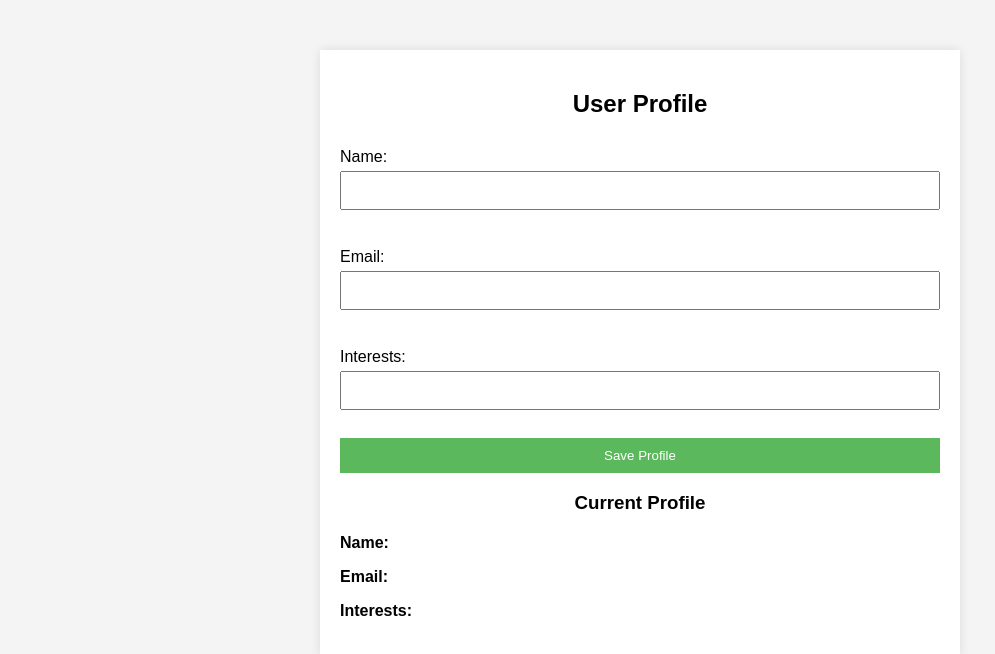
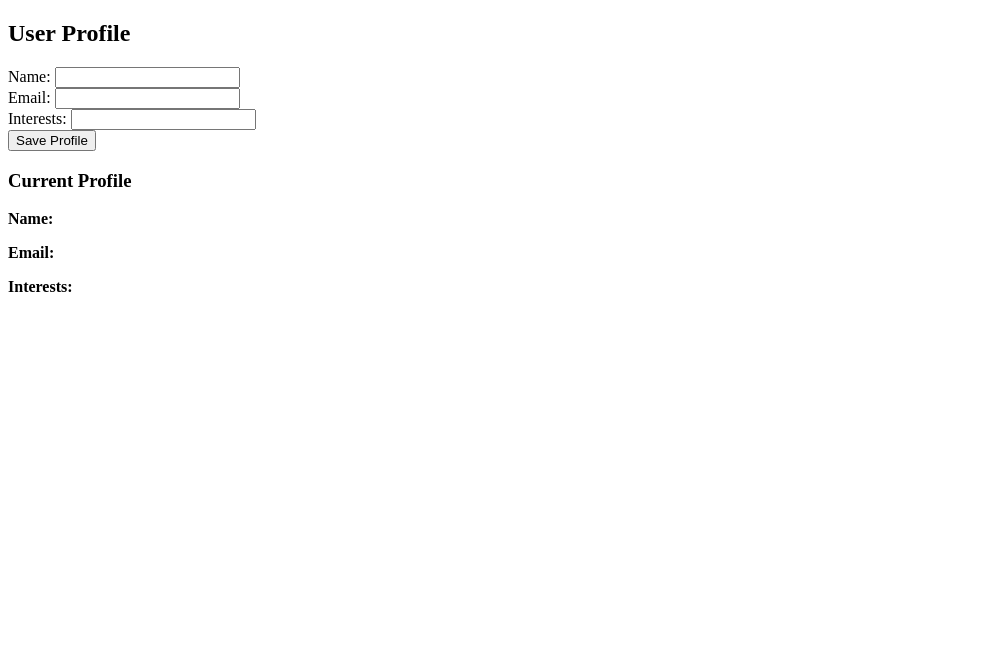
Before and after one commit to Wasiue03/microservices, a website: page user-profile/index.html in a window 1280 px wide. Shown: the whole page, without its empty margins (0-995 px from the left). Drawn offline with Linux system fonts and the light colour scheme; no server answers.

```diff
--- a/user-profile/index.html
+++ b/user-profile/index.html
@@ -4,56 +4,6 @@
     <meta charset="UTF-8">
     <meta name="viewport" content="width=device-width, initial-scale=1.0">
     <title>User Profile</title>
-    <style>
-        body {
-            font-family: Arial, sans-serif;
-            background-color: #f4f4f4;
-            margin: 0;
-            padding: 0;
-        }
-
-        .container {
-            max-width: 600px;
-            margin: 50px auto;
-            padding: 20px;
-            background: white;
-            box-shadow: 0 0 10px rgba(0, 0, 0, 0.1);
-        }
-
-        h2, h3 {
-            text-align: center;
-        }
-
-        form {
-            display: flex;
-            flex-direction: column;
-        }
-
-        label {
-            margin: 10px 0 5px;
-        }
-
-        input {
-            padding: 10px;
-            margin-bottom: 10px;
-        }
-
-        button {
-            padding: 10px;
-            background-color: #5cb85c;
-            color: white;
-            border: none;
-            cursor: pointer;
-        }
-
-        button:hover {
-            background-color: #4cae4c;
-        }
-
-        #currentProfile {
-            margin-top: 20px;
-        }
-    </style>
 </head>
 <body>
     <div class="container">
@@ -89,7 +39,7 @@
 
             const profile = { name, email, interests };
 
-            fetch('/profile', {
+            fetch('/update-profile', {
                 method: 'POST',
                 headers: {
                     'Content-Type': 'application/json',
@@ -98,15 +48,12 @@
             })
             .then(response => response.json())
             .then(data => {
-                document.getElementById('currentName').textContent = data.name;
-                document.getElementById('currentEmail').textContent = data.email;
-                document.getElementById('currentInterests').textContent = data.interests;
+                console.log('Profile updated:', data);
             })
             .catch(error => console.error('Error:', error));
         });
 
-        // Fetch and display the current profile on page load
-        fetch('/profile')
+        fetch('/get-profile')
             .then(response => response.json())
             .then(data => {
                 if (data.name) document.getElementById('currentName').textContent = data.name;
```
Also changed, not shown: user-profile/mongo.yaml (added, +23 -0 lines), user-profile/server.js (+8 -8 lines), 1 other file.
